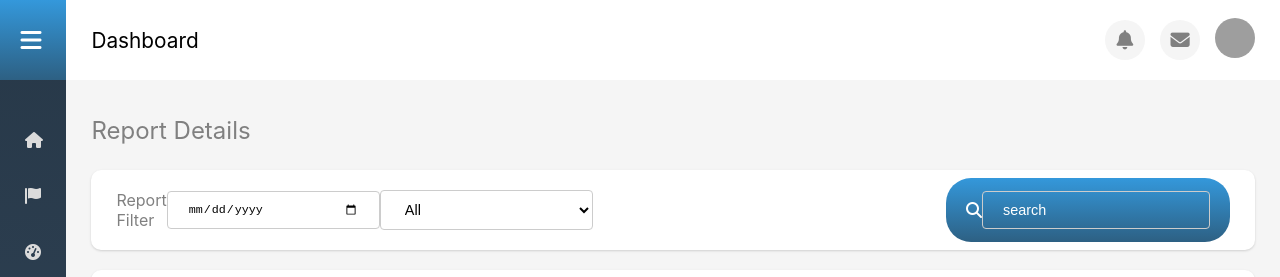
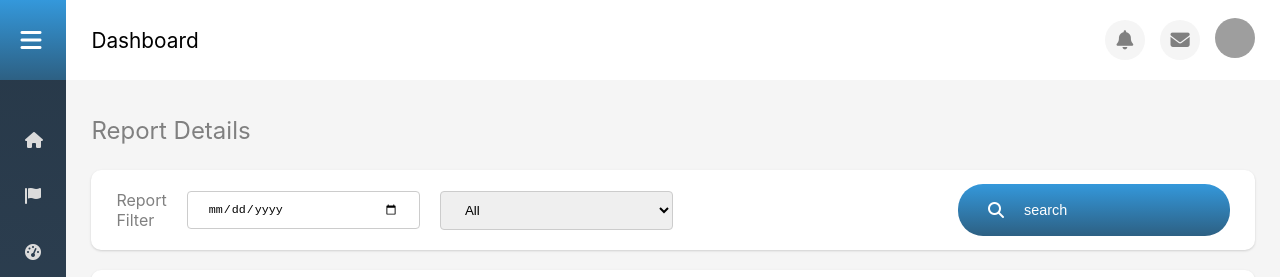
Before and after one commit to Abhinandps/Project-Wrms, a React (Create React App) app in the folder wrms-app/: page /user/report-details in a window 1280 px wide. Shown: the top 277 px of the page. Built offline with nearby package versions, Linux system fonts and the light colour scheme; no server answers; grey boxes are pictures that could not be loaded.

Commit message:
Report details Popup added

```diff
--- a/wrms-app/src/Components/user/pages/report details/ReportDetails.css
+++ b/wrms-app/src/Components/user/pages/report details/ReportDetails.css
@@ -32,9 +32,10 @@
 
 .left {
   /* background: red; */
-  width: 500px;
+  width: 100%;
   height: 100%;
   display: flex;
+  gap: 20px;
   justify-content: space-between;
 }
 .left p {
@@ -42,8 +43,7 @@
   font-size: 1em;
 }
 
-.left input,
-select {
+.left>input{
   font-size: 0.9em;
   outline: none;
   padding: 10px 20px;
@@ -52,23 +52,28 @@ select {
   border: 2px solid rgb(35, 155, 224);
 }
 
+
 .right {
-  /* background: red; */
+
+  width: 100%;
   /* height: 100%; */
   display: flex;
   justify-content: flex-end;
 }
+
+
 .right .searchbox {
   background: linear-gradient(#3498db, #2d6083);
-  height: 100%;
   display: flex;
   align-items: center;
-  justify-content: center;
-  padding: 5px 20px;
   border-radius: 25px;
+  padding-left: 30px;
 }
 .right i {
   color: #fff;
+}
+.right .searchbox input{
+  border: none;
 }
 
 .searchbox input::placeholder {
--- a/wrms-app/src/Components/user/pages/report details/ReportDetails.js
+++ b/wrms-app/src/Components/user/pages/report details/ReportDetails.js
@@ -4,12 +4,18 @@ import Time from "../dashboard/components/Time";
 import ComponentOne from "../dashboard/components/UI/ComponentOne";
 import ComponentTwo from "../dashboard/components/UI/ComponentTwo";
 import "./ReportDetails.css";
+import Popup from "../dashboard/components/Popup";
 
 const ReportDetails = () => {
 
   const [details,setDetails] = useState([]);
 
-  const [pop,setPop]=useState(false);
+  const [show,setShow] = useState(false);
+  const [date,setDate] = useState([]);
+  const [type,setType] = useState([]);
+  const [title,setTitle] = useState([]);
+  const [disc,setDisc] = useState([]);
+
   const[query,setQuery]=useState("")
 
   // store report datas in local storage named as `report`
@@ -65,6 +71,7 @@ const ReportDetails = () => {
       </ComponentOne>
 
       <ComponentTwo>
+      <Popup  date={date} type={type} title={title} disc = {disc} show={show} onClose={() => setShow(false)} />
         <div className="details-heading">
           <p>All Reports</p>
         </div>
@@ -74,7 +81,15 @@ const ReportDetails = () => {
           {
             details.filter((obj)=>obj.title.toLowerCase().includes(query)).map((obj)=>{
               return(
-                <div onClick={()=>console.log("Clicked")} className="report-data">
+                <div onClick={
+                  () => {
+                    setShow(true);
+                    setDate(obj.find.split("T18:30:00.000Z"))
+                    setType(obj.Type)
+                    setTitle(obj.title)
+                    setDisc(obj.Description)
+
+                     }} className="report-data">
                 <div className="data">
                 <p>{obj.title}</p>
                  <p>{obj.find.split("T18:30:00.000Z")}</p>
```
Also changed, not shown: 1 other file (tests, documents, lock files or other folders).
